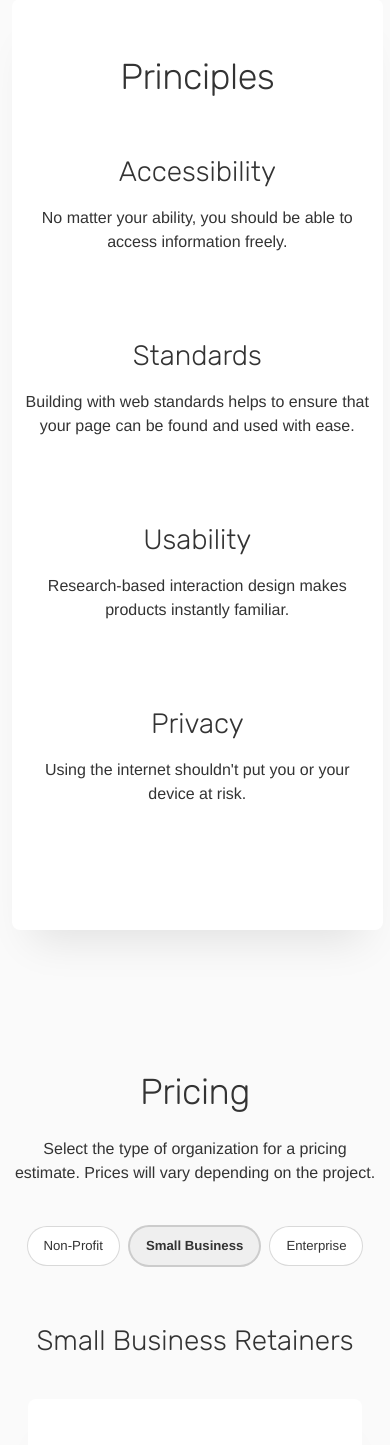
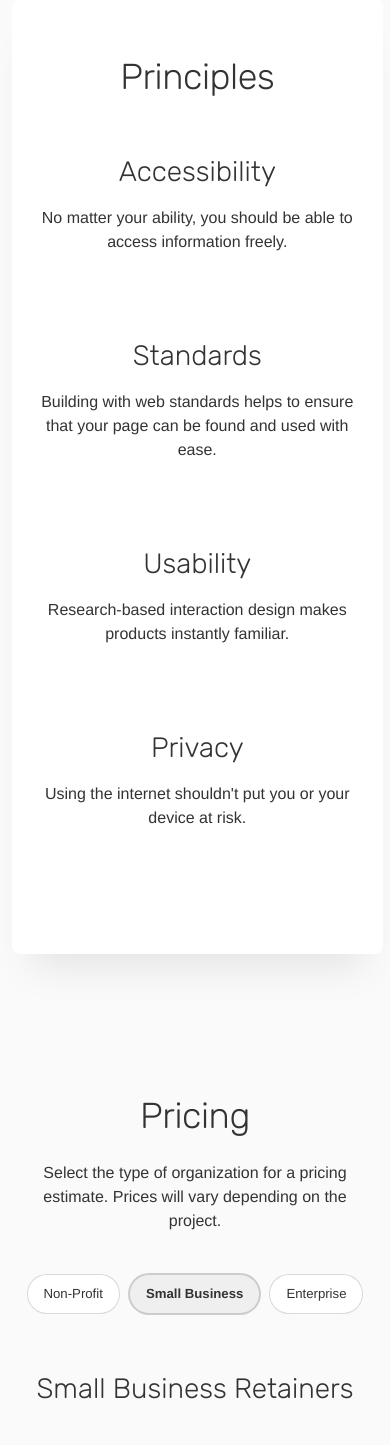
Before and after one commit to Retype5555/scienceanddesign, a PHP site: page / in a window 390 px wide. Shown: the part 957-2402 px from the top of the page. Run offline with PHP 8.4, Linux system fonts and the light colour scheme.

Commit message:
Update base.css

```diff
--- a/design-system/css/base.css
+++ b/design-system/css/base.css
@@ -141,7 +141,7 @@ ol > ul {
 
 @media only screen and (max-width: 480px) {
   .content.wrapper {
-    padding-left: var(--spacing-small) !important;
-    padding-right: var(--spacing-small) !important;
+    padding-left: var(--spacing-base) !important;
+    padding-right: var(--spacing-base) !important;
   }
 }
```
